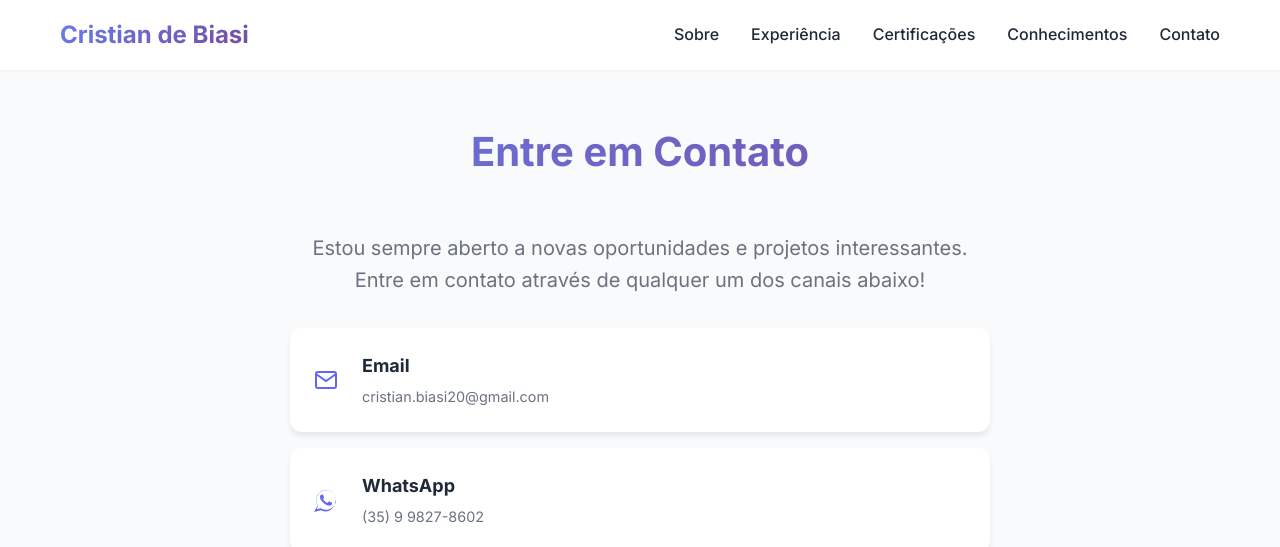
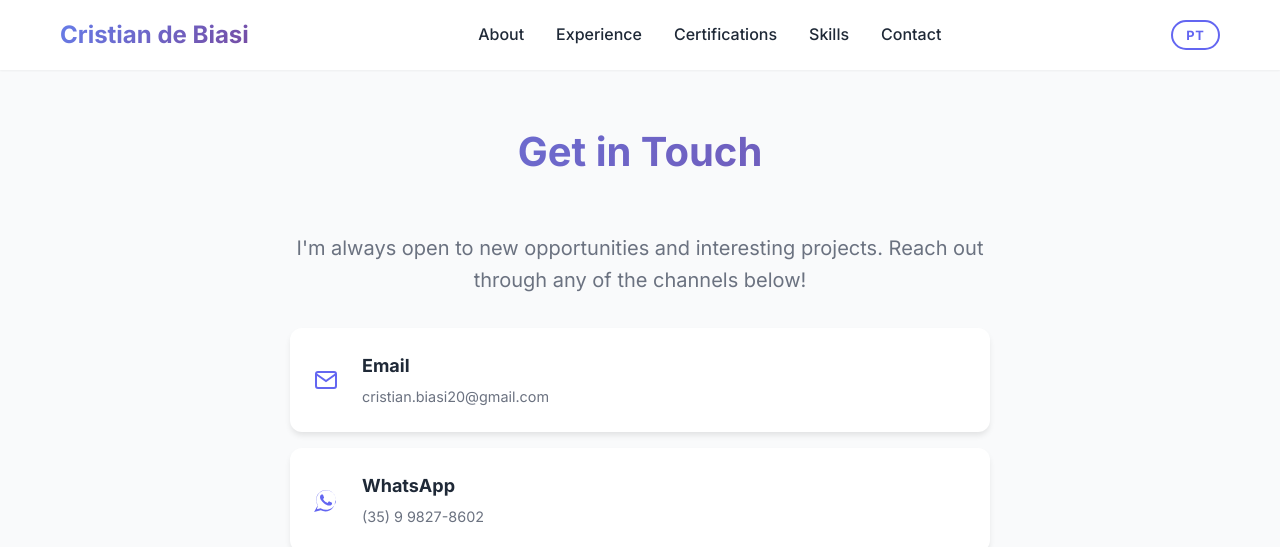
Before and after one commit to CristianBiasi/personal-website, a plain HTML site: page src/contato.html in a window 1280 px wide. Shown: the top 547 px of the page. Drawn offline with Linux system fonts and the light colour scheme; no server answers.

Commit message:
versao em ingles

```diff
--- a/src/contato.html
+++ b/src/contato.html
@@ -9,30 +9,33 @@
     <link rel="preconnect" href="https://fonts.gstatic.com" crossorigin>
     <link href="https://fonts.googleapis.com/css2?family=Inter:wght@300;400;500;600;700&display=swap" rel="stylesheet">
 </head>
-<body>
+<body data-page="contact">
     <nav class="navbar">
         <div class="nav-container">
             <div class="nav-logo">Cristian de Biasi</div>
             <ul class="nav-menu">
-                <li><a href="../index.html#sobre">Sobre</a></li>
-                <li><a href="../index.html#experiencia">Experiência</a></li>
-                <li><a href="../index.html#certificacoes">Certificações</a></li>
-                <li><a href="../index.html#conhecimentos">Conhecimentos</a></li>
-                <li><a href="#contato">Contato</a></li>
+                <li><a href="../index.html#sobre" data-i18n="navAbout">Sobre</a></li>
+                <li><a href="../index.html#experiencia" data-i18n="navExperience">Experiência</a></li>
+                <li><a href="../index.html#certificacoes" data-i18n="navCertifications">Certificações</a></li>
+                <li><a href="../index.html#conhecimentos" data-i18n="navSkills">Conhecimentos</a></li>
+                <li><a href="#contato" data-i18n="navContact">Contato</a></li>
             </ul>
-            <div class="hamburger">
-                <span></span>
-                <span></span>
-                <span></span>
+            <div class="nav-actions">
+                <button id="langToggle" class="lang-toggle" onclick="toggleLanguage()" aria-label="Switch language">EN</button>
+                <div class="hamburger">
+                    <span></span>
+                    <span></span>
+                    <span></span>
+                </div>
             </div>
         </div>
     </nav>
 
     <section id="contato" class="contact" style="padding-top: 120px;">
         <div class="container">
-            <h2 class="section-title">Entre em Contato</h2>
+            <h2 class="section-title" data-i18n="contactTitle">Entre em Contato</h2>
             <div class="contact-content">
-                <p class="contact-lead">Estou sempre aberto a novas oportunidades e projetos interessantes. Entre em contato através de qualquer um dos canais abaixo!</p>
+                <p class="contact-lead" data-i18n="contactLeadFull">Estou sempre aberto a novas oportunidades e projetos interessantes. Entre em contato através de qualquer um dos canais abaixo!</p>
                 <div class="contact-methods">
                     <a href="mailto:cristian.biasi20@gmail.com" class="contact-item">
                         <svg width="24" height="24" viewBox="0 0 24 24" fill="none" stroke="currentColor" stroke-width="2">
@@ -79,18 +82,19 @@
     <footer class="footer">
         <div class="container">
             <div class="footer-content">
-                <p>&copy; <span id="currentYear"></span> Cristian de Biasi. Todos os direitos reservados.</p>
-                <p class="footer-subtitle">Desenvolvido com HTML, CSS e JavaScript</p>
+                <p>&copy; <span id="currentYear"></span> Cristian de Biasi. <span data-i18n="footerRights">Todos os direitos reservados.</span></p>
+                <p class="footer-subtitle" data-i18n="footerBuilt">Desenvolvido com HTML, CSS e JavaScript</p>
             </div>
         </div>
     </footer>
 
-    <button id="backToTop" class="back-to-top" title="Voltar ao topo" aria-label="Voltar ao topo">
+    <button id="backToTop" class="back-to-top" data-i18n-aria="backToTop" title="Voltar ao topo" aria-label="Voltar ao topo">
         <svg width="20" height="20" viewBox="0 0 24 24" fill="none" stroke="currentColor" stroke-width="2">
             <polyline points="18 15 12 9 6 15"></polyline>
         </svg>
     </button>
 
+    <script src="i18n.js"></script>
     <script src="index.js"></script>
 </body>
 </html>
--- /dev/null
+++ b/src/i18n.js
@@ -0,0 +1,235 @@
+// ============================================
+//   INTERNATIONALIZATION (i18n)
+//   Auto-detects language based on IP location
+//   PT-BR for Brazil, EN for everything else
+// ============================================
+
+const translations = {
+  'pt-BR': {
+    // Page title
+    pageTitle: 'Cristian de Biasi | Desenvolvedor & Técnico de TI',
+    contactPageTitle: 'Contato | Cristian de Biasi',
+
+    // Navbar
+    navAbout: 'Sobre',
+    navExperience: 'Experiência',
+    navCertifications: 'Certificações',
+    navSkills: 'Conhecimentos',
+    navContact: 'Contato',
+
+    // Hero
+    heroTitle1: 'Desenvolvedor',
+    heroTitle2: '& Técnico de TI',
+    heroSubtitle: 'Transformando ideias em soluções tecnológicas inovadoras',
+    heroBtnContact: 'Entre em Contato',
+    heroBtnGithub: 'Ver GitHub',
+
+    // About
+    aboutTitle: 'Sobre Mim',
+    aboutLead: 'Tenho 24 anos, natural de São Sebastião do Paraíso, MG. Sou um profissional dedicado e ambicioso, apaixonado por tecnologia e sempre em busca de crescimento e aprendizado contínuo.',
+    aboutP1: 'Atualmente cursando <strong>Sistemas de Informação</strong> na <em>Libertas Faculdades Integradas</em>, com previsão de conclusão em <strong>dezembro de 2026</strong>.',
+    aboutP2: 'Com experiência em suporte técnico, desenvolvimento mobile e ensino, busco sempre aplicar meus conhecimentos para criar soluções que façam a diferença.',
+
+    // Experience
+    experienceTitle: 'Experiência Profissional',
+    job1Title: 'Técnico de TI',
+    job1Period: '1 ano e 8 meses',
+    job1Desc: 'Atendimento remoto, manutenção de hardwares, servidores, nobreaks, Windows Servers e resolução de problemas de sistemas operacionais remotamente.',
+    job2Title: 'Estágio em Desenvolvimento Mobile',
+    job2Period: '6 meses',
+    job2Desc: 'Desenvolvimento de aplicativos mobile utilizando Flutter e Dart, com consumo de APIs e implementação de funcionalidades complexas.',
+    job3Title: 'Professor de Desenvolvimento de Sistemas',
+    job3Period: '10 meses',
+    job3Desc: 'Lecionando em escola pública pelo estado de MG, disciplinas como Banco de Dados, Desenvolvimento Web, Algoritmos e Estruturas de Dados, Matemática Discreta e Arquitetura de Sistemas para alunos do ensino médio técnico.',
+    skillRemoteSupport: 'Atendimento Remoto',
+    skillHardware: 'Manutenção de Hardware',
+    skillTechSupport: 'Suporte Técnico',
+    skillTechTeaching: 'Ensino Técnico',
+    skillDatabase: 'Banco de Dados',
+    skillWebDev: 'Desenvolvimento Web',
+    skillAlgorithms: 'Algoritmos e Estrutura de Dados',
+
+    // Certifications
+    certificationsTitle: 'Certificações',
+    cert1Desc: 'Certificação em tecnologia e desenvolvimento',
+    cert2Desc: 'Fundamentos de computação em nuvem AWS',
+    cert3Title: '10° Colocado',
+    cert3Desc: 'Competição Amazon Engenharia de Prompt',
+
+    // Skills
+    skillsTitle: 'Conhecimentos & Habilidades',
+    skillCatLanguages: 'Linguagens',
+    skillCatFrameworks: 'Frameworks & Tecnologias',
+    skillCatConcepts: 'Conceitos & Fundamentos',
+    skillCatLanguagesHuman: 'Idiomas',
+    skillDataStructures: 'Estrutura de Dados',
+    skillEnglish: 'Inglês Intermediário',
+    skillPortuguese: 'Português Nativo',
+
+    // Contact
+    contactTitle: 'Entre em Contato',
+    contactLead: 'Vamos conversar sobre oportunidades ou projetos!',
+    contactLeadFull: 'Estou sempre aberto a novas oportunidades e projetos interessantes. Entre em contato através de qualquer um dos canais abaixo!',
+
+    // Footer
+    footerRights: 'Todos os direitos reservados.',
+    footerBuilt: 'Desenvolvido com HTML, CSS e JavaScript',
+
+    // Back to top
+    backToTop: 'Voltar ao topo',
+
+    // Lang toggle
+    langToggle: 'EN',
+  },
+
+  'en': {
+    // Page title
+    pageTitle: 'Cristian de Biasi | Developer & IT Technician',
+    contactPageTitle: 'Contact | Cristian de Biasi',
+
+    // Navbar
+    navAbout: 'About',
+    navExperience: 'Experience',
+    navCertifications: 'Certifications',
+    navSkills: 'Skills',
+    navContact: 'Contact',
+
+    // Hero
+    heroTitle1: 'Developer',
+    heroTitle2: '& IT Technician',
+    heroSubtitle: 'Turning ideas into innovative technological solutions',
+    heroBtnContact: 'Get in Touch',
+    heroBtnGithub: 'View GitHub',
+
+    // About
+    aboutTitle: 'About Me',
+    aboutLead: 'I\'m 24 years old, from São Sebastião do Paraíso, MG, Brazil. I\'m a dedicated and ambitious professional, passionate about technology and always seeking growth and continuous learning.',
+    aboutP1: 'Currently studying <strong>Information Systems</strong> at <em>Libertas Faculdades Integradas</em>, expected graduation in <strong>December 2026</strong>.',
+    aboutP2: 'With experience in technical support, mobile development, and teaching, I always strive to apply my knowledge to create solutions that make a difference.',
+
+    // Experience
+    experienceTitle: 'Professional Experience',
+    job1Title: 'IT Technician',
+    job1Period: '1 year and 8 months',
+    job1Desc: 'Remote support, hardware maintenance, servers, UPS systems, Windows Servers, and remote troubleshooting of operating system issues.',
+    job2Title: 'Mobile Development Intern',
+    job2Period: '6 months',
+    job2Desc: 'Mobile application development using Flutter and Dart, consuming APIs and implementing complex features.',
+    job3Title: 'Systems Development Teacher',
+    job3Period: '10 months',
+    job3Desc: 'Teaching at a public school in the state of MG, covering subjects such as Databases, Web Development, Algorithms and Data Structures, Discrete Mathematics, and Systems Architecture for technical high school students.',
+    skillRemoteSupport: 'Remote Support',
+    skillHardware: 'Hardware Maintenance',
+    skillTechSupport: 'Technical Support',
+    skillTechTeaching: 'Technical Teaching',
+    skillDatabase: 'Databases',
+    skillWebDev: 'Web Development',
+    skillAlgorithms: 'Algorithms & Data Structures',
+
+    // Certifications
+    certificationsTitle: 'Certifications',
+    cert1Desc: 'Certification in technology and development',
+    cert2Desc: 'AWS cloud computing fundamentals',
+    cert3Title: '10th Place',
+    cert3Desc: 'Amazon Prompt Engineering Competition',
+
+    // Skills
+    skillsTitle: 'Knowledge & Skills',
+    skillCatLanguages: 'Languages',
+    skillCatFrameworks: 'Frameworks & Technologies',
+    skillCatConcepts: 'Concepts & Fundamentals',
+    skillCatLanguagesHuman: 'Languages',
+    skillDataStructures: 'Data Structures',
+    skillEnglish: 'Intermediate English',
+    skillPortuguese: 'Native Portuguese',
+
+    // Contact
+    contactTitle: 'Get in Touch',
+    contactLead: 'Let\'s talk about opportunities or projects!',
+    contactLeadFull: 'I\'m always open to new opportunities and interesting projects. Reach out through any of the channels below!',
+
+    // Footer
+    footerRights: 'All rights reserved.',
+    footerBuilt: 'Built with HTML, CSS and JavaScript',
+
+    // Back to top
+    backToTop: 'Back to top',
+
+    // Lang toggle
+    langToggle: 'PT',
+  }
+};
+
+// Detect language based on IP geolocation
+async function detectLanguage() {
+  // Check if user manually overrode the language
+  const stored = localStorage.getItem('preferredLang');
+  if (stored && translations[stored]) return stored;
+
+  try {
+    const res = await fetch('https://ipapi.co/json/');
+    const data = await res.json();
+    return data.country_code === 'BR' ? 'pt-BR' : 'en';
+  } catch {
+    // Fallback: use browser language
+    const browserLang = navigator.language || navigator.userLanguage || '';
+    return browserLang.startsWith('pt') ? 'pt-BR' : 'en';
+  }
+}
+
+// Apply translations to the DOM
+function applyTranslations(lang) {
+  const t = translations[lang];
+  if (!t) return;
+
+  // Update html lang attribute
+  document.documentElement.lang = lang === 'pt-BR' ? 'pt-BR' : 'en';
+
+  // Update page title
+  const titleKey = document.body.dataset.page === 'contact' ? 'contactPageTitle' : 'pageTitle';
+  document.title = t[titleKey];
+
+  // Update all elements with data-i18n attribute
+  document.querySelectorAll('[data-i18n]').forEach(el => {
+    const key = el.dataset.i18n;
+    if (t[key] !== undefined) {
+      // Use innerHTML for keys that may contain HTML tags
+      const htmlKeys = ['aboutP1', 'aboutP2', 'aboutLead'];
+      if (htmlKeys.includes(key)) {
+        el.innerHTML = t[key];
+      } else {
+        el.textContent = t[key];
+      }
+    }
+  });
+
+  // Update aria-labels
+  document.querySelectorAll('[data-i18n-aria]').forEach(el => {
+    const key = el.dataset.i18nAria;
+    if (t[key] !== undefined) {
+      el.setAttribute('aria-label', t[key]);
+      el.setAttribute('title', t[key]);
+    }
+  });
+
+  // Update lang toggle button text
+  const toggleBtn = document.getElementById('langToggle');
+  if (toggleBtn) toggleBtn.textContent = t.langToggle;
+
+  // Store current lang on body for reference
+  document.body.dataset.currentLang = lang;
+}
+
+// Toggle between PT and EN
+function toggleLanguage() {
+  const current = document.body.dataset.currentLang || 'pt-BR';
+  const next = current === 'pt-BR' ? 'en' : 'pt-BR';
+  localStorage.setItem('preferredLang', next);
+  applyTranslations(next);
+}
+
+// Initialize i18n
+async function initI18n() {
+  const lang = await detectLanguage();
+  applyTranslations(lang);
+}
--- a/src/index.js
+++ b/src/index.js
@@ -16,6 +16,11 @@ document.addEventListener('DOMContentLoaded', function() {
                 hamburger.classList.remove('active');
             });
         });
+    }
+
+    // Initialize i18n (auto-detect language by IP)
+    if (typeof initI18n === 'function') {
+        initI18n();
     }
 
     // Update copyright year
--- a/src/style.css
+++ b/src/style.css
@@ -109,6 +109,31 @@ body {
 
 .nav-menu a:hover::after {
     width: 100%;
+}
+
+.nav-actions {
+    display: flex;
+    align-items: center;
+    gap: 1rem;
+}
+
+.lang-toggle {
+    padding: 0.35rem 0.85rem;
+    border: 2px solid var(--primary-color);
+    border-radius: 20px;
+    background: transparent;
+    color: var(--primary-color);
+    font-size: 0.8rem;
+    font-weight: 700;
+    cursor: pointer;
+    transition: all 0.3s ease;
+    letter-spacing: 0.05em;
+    font-family: inherit;
+}
+
+.lang-toggle:hover {
+    background: var(--primary-color);
+    color: white;
 }
 
 .hamburger {
@@ -755,6 +780,11 @@ section {
         display: flex;
     }
 
+    .lang-toggle {
+        font-size: 0.75rem;
+        padding: 0.3rem 0.7rem;
+    }
+
     .nav-menu {
         position: fixed;
         left: -100%;
```
Also changed, not shown: index.html (+57 -53 lines).
